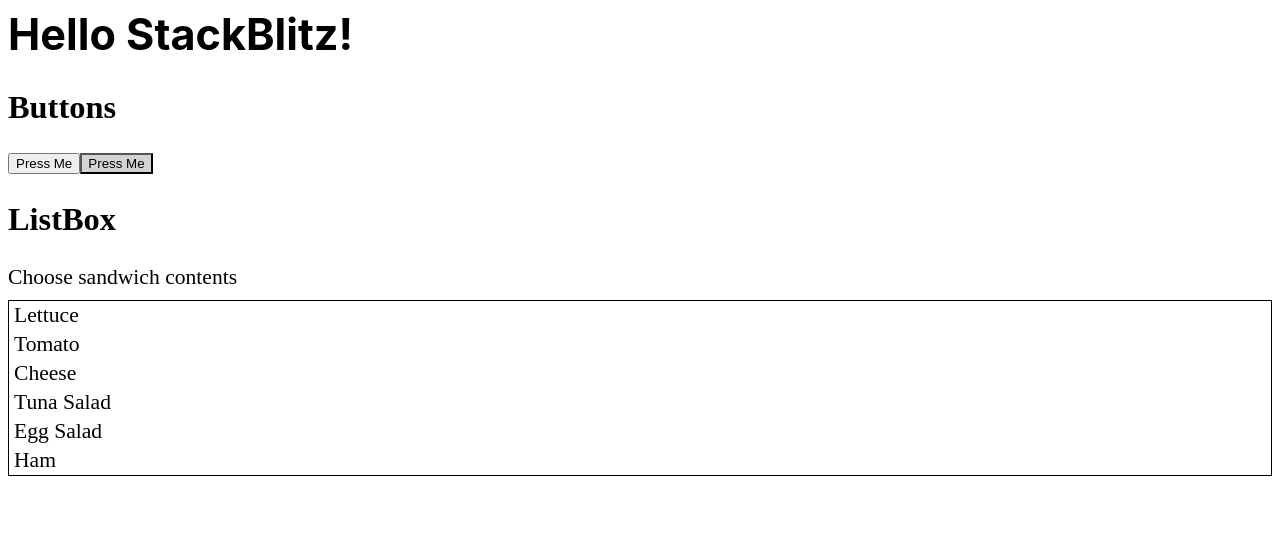
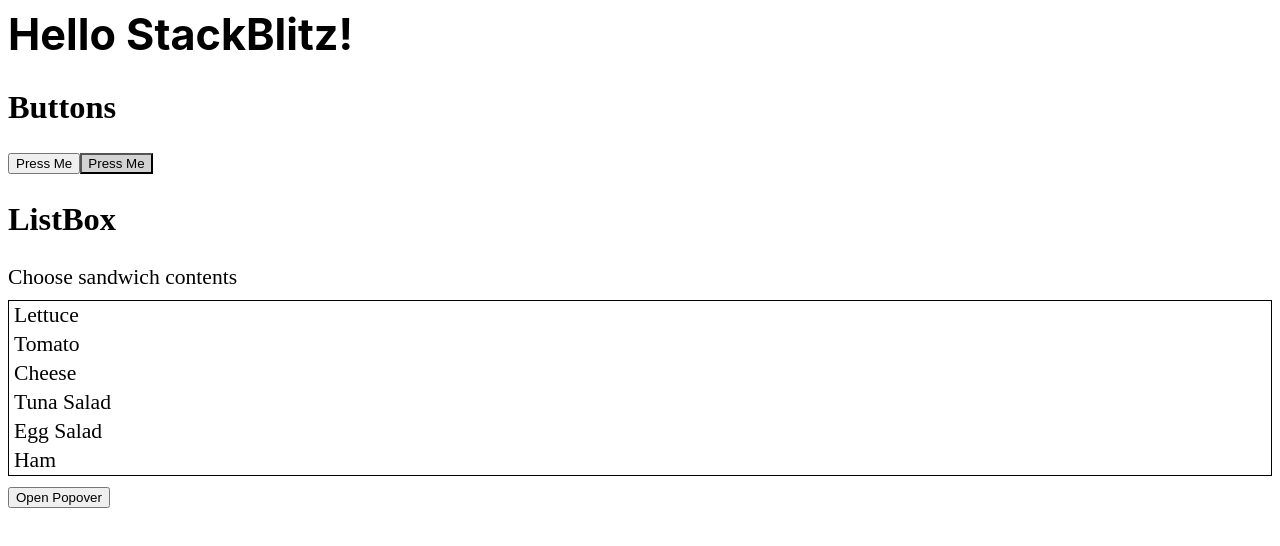
Before and after one commit to sachinsom93/React-ARIA-Elements, a React (Create React App) app: page / in a window 1280 px wide. Shown: the top 546 px of the page. Built offline with nearby package versions, Linux system fonts and the light colour scheme.

Commit message:
feat: Implemented Ovelay and Trigger ( PopOver Element )

```diff
--- a/src/App.js
+++ b/src/App.js
@@ -4,6 +4,7 @@
 import ToggleButton from './elements/toggle-button/ToggleButton';
 import ListBox from './elements/list-box/ListBox';
 import ListItem from './elements/list-box/ListItem';
+import PopOver from './elements/pop-over/PopOver';
 
 export default function App() {
   const [isSeletedBtn, setSelectedBtn] = React.useState(false);
@@ -37,6 +38,8 @@
         <ListItem key="egg">Egg Salad</ListItem>
         <ListItem key="ham">Ham</ListItem>
       </ListBox>
+
+      <PopOver />
     </div>
   );
 }
--- a/src/elements/button/Button.jsx
+++ b/src/elements/button/Button.jsx
@@ -1,31 +1,31 @@
-import React, { useRef } from 'react';
+import React, { forwardRef } from 'react';
 import { useButton, FocusRing } from 'react-aria';
 import './button.css';
 
-function Button({ children, onClick, ...rest }) {
-  // const { children } = props;
-  const btnRef = useRef();
+const Button = forwardRef((props, ref) => {
+  const { children, onClick, style, ...rest } = props;
   const { buttonProps, isPressed } = useButton(
     {
       ...rest,
       onPress: onClick,
     },
-    btnRef
+    ref
   );
   return (
     <FocusRing focusRingClass="ring">
       <button
-        ref={btnRef}
+        ref={ref}
         {...buttonProps}
         style={{
           userSelect: 'none',
           backgroundColor: isPressed && '#aaa',
+          ...style,
         }}
       >
         {children}
       </button>
     </FocusRing>
   );
-}
+});
 
 export default Button;
--- /dev/null
+++ b/src/elements/pop-over/PopOver.jsx
@@ -0,0 +1,113 @@
+import React from 'react';
+import {
+  DismissButton,
+  FocusScope,
+  mergeProps,
+  OverlayContainer,
+  OverlayProvider,
+  useDialog,
+  useModal,
+  useOverlay,
+  useOverlayPosition,
+  useOverlayTrigger,
+} from 'react-aria';
+
+import { useOverlayTriggerState } from 'react-stately';
+
+// Reuse the Button from your component library. See below for details.
+import Button from '../button/Button';
+
+const PopoverInner = React.forwardRef(
+  ({ title, children, isOpen, onClose, style, ...otherProps }, ref) => {
+    // Handle interacting outside the dialog and pressing
+    // the Escape key to close the modal.
+    let { overlayProps } = useOverlay(
+      {
+        onClose,
+        isOpen,
+        isDismissable: true,
+      },
+      ref
+    );
+
+    // Hide content outside the modal from screen readers.
+    let { modalProps } = useModal();
+
+    // Get props for the dialog and its title
+    let { dialogProps, titleProps } = useDialog({}, ref);
+
+    return (
+      <FocusScope restoreFocus>
+        <div
+          {...mergeProps(overlayProps, dialogProps, otherProps, modalProps)}
+          ref={ref}
+          style={{
+            background: 'white',
+            color: 'black',
+            padding: 30,
+            ...style,
+          }}
+        >
+          <h3 {...titleProps} style={{ marginTop: 0 }}>
+            {title}
+          </h3>
+          {children}
+          <DismissButton onDismiss={onClose} />
+        </div>
+      </FocusScope>
+    );
+  }
+);
+
+function PopOver() {
+  let state = useOverlayTriggerState({});
+
+  let triggerRef = React.useRef();
+  let overlayRef = React.useRef();
+
+  // Get props for the trigger and overlay. This also handles
+  // hiding the overlay when a parent element of the trigger scrolls
+  // (which invalidates the popover positioning).
+  let { triggerProps, overlayProps } = useOverlayTrigger(
+    { type: 'dialog' },
+    state,
+    triggerRef
+  );
+
+  // Get popover positioning props relative to the trigger
+  let { overlayProps: positionProps } = useOverlayPosition({
+    targetRef: triggerRef,
+    overlayRef,
+    placement: 'top',
+    offset: 5,
+    isOpen: state.isOpen,
+  });
+
+  return (
+    <>
+      <Button
+        onClick={triggerProps?.onPress}
+        {...triggerProps}
+        ref={triggerRef}
+      >
+        Open Popover
+      </Button>
+      {state.isOpen && (
+        <OverlayContainer>
+          <PopoverInner
+            {...overlayProps}
+            {...positionProps}
+            ref={overlayRef}
+            title="Popover title"
+            isOpen={state.isOpen}
+            onClose={state.close}
+          >
+            This is the content of the popover.
+          </PopoverInner>
+        </OverlayContainer>
+      )}
+    </>
+  );
+}
+
+export default PopOver;
--- a/src/index.js
+++ b/src/index.js
@@ -1,5 +1,6 @@
 import React, { StrictMode } from 'react';
 import { createRoot } from 'react-dom/client';
+import { OverlayProvider } from 'react-aria';
 
 import App from './App';
 
@@ -8,6 +9,8 @@
 
 root.render(
   <StrictMode>
-    <App />
+    <OverlayProvider>
+      <App />
+    </OverlayProvider>
   </StrictMode>
 );
```
Also changed, not shown: src/elements/select/Select.jsx (added).
